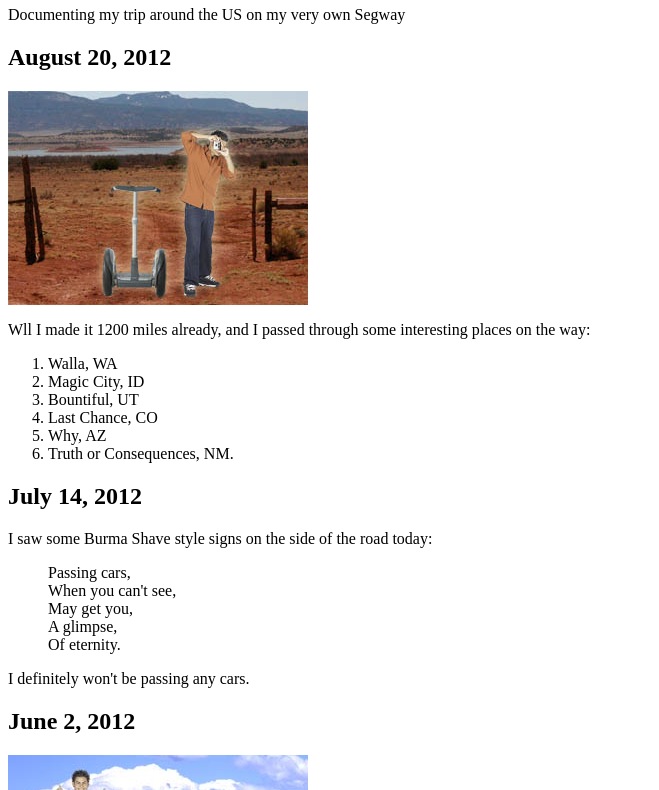
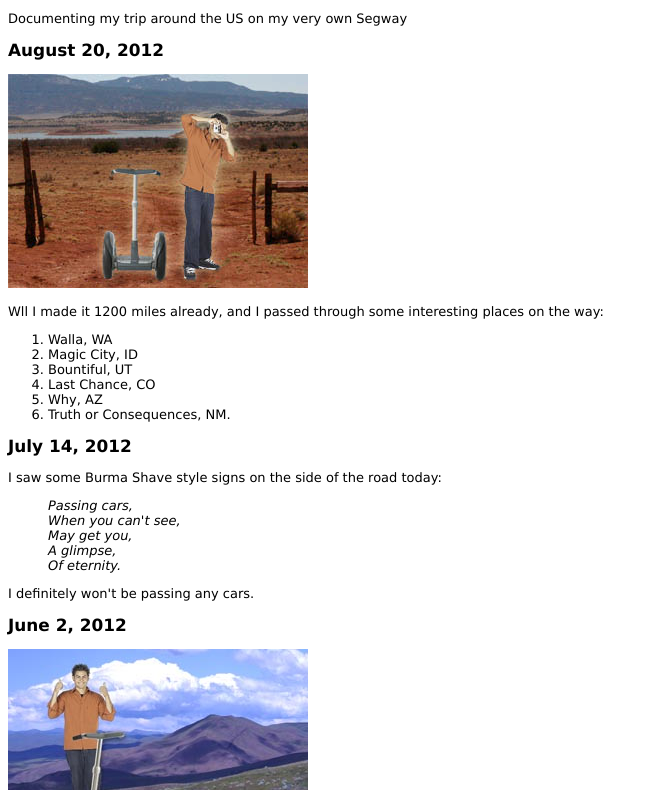
Before and after one commit to TittaAlves/diariotonico_html, a plain HTML site: page index.html in a window 1280 px wide. Shown: the part 60-850 px from the top of the page, without its empty margins (0-659 px from the left). Drawn offline with Linux system fonts and the light colour scheme.

Commit message:
Realizado alterações da página com CSS - Fontes e tamanhos

```diff
--- a/index.html
+++ b/index.html
@@ -1,12 +1,15 @@
+<!DOCTYPE html>
 <html>
     <head>
+        <meta charset="utf-8">
         <title>Diário do Tonico</title>
+        <link type="text/css" rel="stylesheet" href="journal.css">
     </head>
     <body>
         <h1>Segway'n USA</h1>
         <p>Documenting my trip around the US on my very own Segway</p>
         <h2>August 20, 2012</h2>
-        <img src="images/segway2.jpg">
+        <img src="images/segway2.jpg" alt="Photo Tonico">
         <p>Wll I made it 1200 miles already, and I passed through some interesting places on the way:</p>
         <ol>
             <li>Walla, WA</li>
@@ -26,7 +29,7 @@
         </blockquote>
         <p>I definitely won't be passing any cars.</p>
         <h2>June 2, 2012</h2>
-        <img src="images/segway1.jpg">
+        <img src="images/segway1.jpg" alt="Photo Tonico">
         <p>My first day of the trip! I can't believe I finally got everything packed and ready to go. Because I'm on a Segway, I wasn't able to bring a whole lot with me:</p>
         <ul>
             <li>Cell Phone</li>
--- /dev/null
+++ b/journal.css
@@ -0,0 +1,25 @@
+
+@font-face {
+    font-family: "Emblema One";
+    src: url("http://wickedlysmart,com/hfhtmlcss/chapter8/journal/EmblemaOne-Regular.woff")
+         url("http://wickedlysmart,com/hfhtmlcss/chapter8/journal/EmblemaOne-Regular.ttf")
+}
+
+body {
+    font-family: Verdana, Geneva, Arial, sans-serif;
+    font-size: small;
+}
+
+h1 {
+    font-family: "Emblema One", sans-serif;
+    font-size: 220%;
+}
+
+h2 {
+    font-size: 130%;
+    font-weight: bold;
+}
+
+blockquote {
+    font-style: italic;
+}
```
